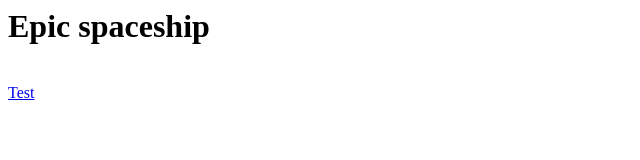
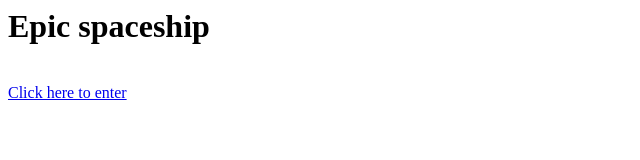
Before and after one commit to Onija17/Onija-Agalakumbure-Gedara-AS91897-28-Advanced-Proces, a plain HTML site: page index.html in a window 1280 px wide. Shown: the whole page, without its empty margins (0-640 px from the left). Drawn offline with Linux system fonts and the light colour scheme.

```diff
--- a/index.html
+++ b/index.html
@@ -7,7 +7,7 @@
 <body>
   <h1>Epic spaceship</h1>
   <br>
-  <a href="https://e3fa8fec-e3e8-4538-9368-a6c364e5531b-00-2sj9navmbtg5m.spock.replit.dev/WebXR%20Applicaiton.html"> Test </a>
+  <a href="https://e3fa8fec-e3e8-4538-9368-a6c364e5531b-00-2sj9navmbtg5m.spock.replit.dev/WebXR%20Applicaiton.html"> Click here to enter </a>
 
   <body>
 
```
